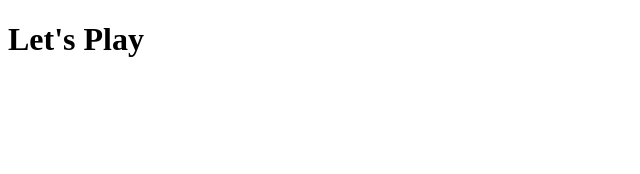
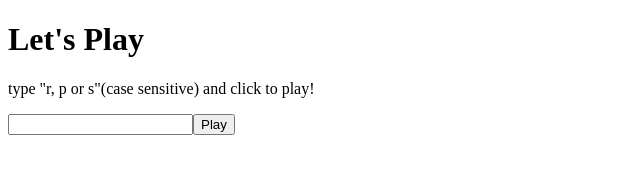
Before and after one commit to danialmirza99/rock-paper-scissors, a plain HTML site: page index.html in a window 1280 px wide. Shown: the whole page, without its empty margins (0-640 px from the left). Drawn offline with Linux system fonts and the light colour scheme.

Commit message:
html update

```diff
--- a/index.html
+++ b/index.html
@@ -7,7 +7,11 @@
     <title>Rock Paper Scissors</title>
 </head>
 <body>
+    <main>
     <h1>Let's Play</h1>
     <script src="script.js"></script>
+    <p>type "r, p or s"(case sensitive) and click to play!</p>
+    <input id = "user-input"><button id = "play-button">Play</button>
+    </main>
 </body>
 </html>
```
